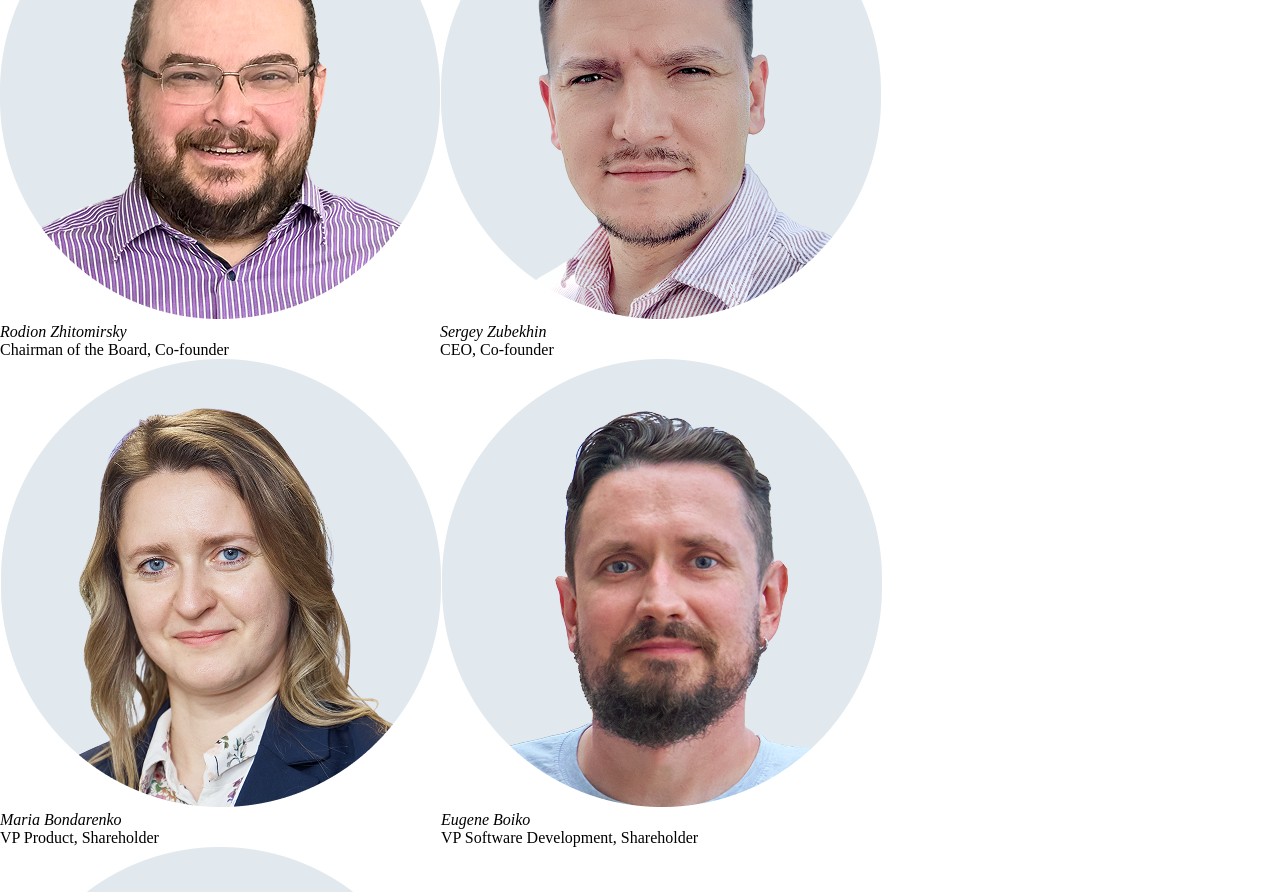
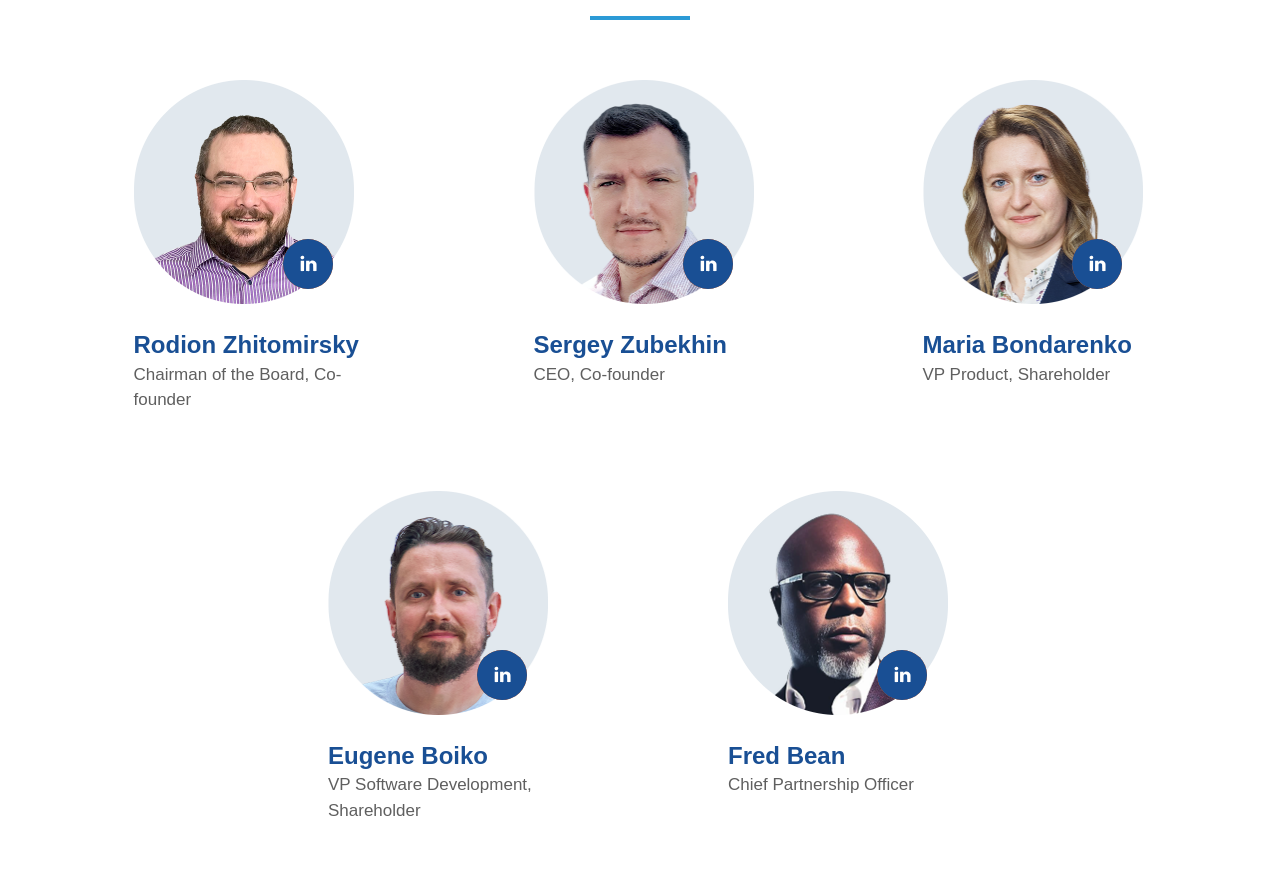
Before and after one commit to vikktoriiaa/lesson, a plain HTML site: page index.html in a window 1280 px wide. Shown: the part 166-1058 px from the top of the page. After the commit the page ends 989 px from the top, so only its background shows below. Drawn offline with Linux system fonts and the light colour scheme; a web font is replaced by a local one.

Commit message:
added images and changed files

```diff
--- a/index.html
+++ b/index.html
@@ -15,7 +15,11 @@
     <section class="content__card">
       <div class="content__card-rectangle">
         <img src="images/Rectangle 1.png" alt="Rodion Zhitomirsky" class="content__card-rectangle-img">
+        <a href="#" class="content__card-rectangle-link"></a>
       </div>
+      <img src="images/icon.svg" alt="icon" class="content__card-icon">
+      <img src="images/circle.svg" alt="icon" class="content__card-circle">
+      <img src="images/arrow.svg" alt="icon" class="content__card-arrow">
       <address class="content__card-name">Rodion Zhitomirsky</address>
       <p class="content__card-desc">Chairman of the Board, Co-founder</p>
     </section>
@@ -23,7 +27,11 @@
     <section class="content__card">
       <div class="content__card-rectangle">
         <img src="images/Rectangle 2.png" alt="Sergey Zubekhin" class="content__card-rectangle-img">
+        <a href="#" class="content__card-rectangle-link"></a>
       </div>
+      <img src="images/icon.svg" alt="icon" class="content__card-icon">
+      <img src="images/circle.svg" alt="icon" class="content__card-circle">
+      <img src="images/arrow.svg" alt="icon" class="content__card-arrow">
       <address class="content__card-name">Sergey Zubekhin</address>
       <p class="content__card-desc">CEO, Co-founder</p>
     </section>
@@ -31,7 +39,11 @@
     <section class="content__card">
       <div class="content__card-rectangle">
         <img src="images/Rectangle 3.png" alt="Maria Bondarenko" class="content__card-rectangle-img">
+        <a href="#" class="content__card-rectangle-link"></a>
       </div>
+      <img src="images/icon.svg" alt="icon" class="content__card-icon">
+      <img src="images/circle.svg" alt="icon" class="content__card-circle">
+      <img src="images/arrow.svg" alt="icon" class="content__card-arrow">
       <address class="content__card-name">Maria Bondarenko</address>
       <p class="content__card-desc">VP Product, Shareholder</p>
     </section>
@@ -39,7 +51,11 @@
     <section class="content__card">
       <div class="content__card-rectangle">
         <img src="images/Rectangle 4.png" alt="Eugene Boiko" class="content__card-rectangle-img">
+        <a href="#" class="content__card-rectangle-link"></a>
       </div>
+      <img src="images/icon.svg" alt="icon" class="content__card-icon">
+      <img src="images/circle.svg" alt="icon" class="content__card-circle">
+      <img src="images/arrow.svg" alt="icon" class="content__card-arrow">
       <address class="content__card-name">Eugene Boiko</address>
       <p class="content__card-desc">VP Software Development, Shareholder</p>
     </section>
@@ -47,7 +63,11 @@
     <section class="content__card">
       <div class="content__card-rectangle">
         <img src="images/Rectangle 5.png" alt="Fred Bean" class="content__card-rectangle-img">
+        <a href="#" class="content__card-rectangle-link"></a>
       </div>
+      <img src="images/icon.svg" alt="icon" class="content__card-icon">
+      <img src="images/circle.svg" alt="icon" class="content__card-circle">
+      <img src="images/arrow.svg" alt="icon" class="content__card-arrow">
       <address class="content__card-name">Fred Bean</address>
       <p class="content__card-desc">Chief Partnership Officer</p>
     </section>
--- a/style.css
+++ b/style.css
@@ -14,7 +14,99 @@
   box-sizing: border-box;
 }
 
+body {
+  scroll-behavior: smooth;
+}
+
+.title {
+  font: 600 40px/140% "OpenSans" , sans-serif;
+  margin: 100px auto 26px;
+  text-align: center;
+  color: #333;
+}
+
+.rectangle {
+  width: 100px;
+  height: 4px;
+  background: #2B9AD6;
+  margin: 0 auto 60px;
+}
+
 .content {
   display: flex;
   flex-wrap: wrap;
+  justify-content: center;
+  width: 1017px;
+  margin: 0 auto;
 }
+
+.content__card {
+  width: 224px;
+  margin-bottom: 78px;
+  position: relative;
+
+  &:nth-child(1){
+    margin-right: 165px;
+    width: 235px;
+  }
+  &:nth-child(2) {
+    margin-right: 165px;
+  }
+  &:nth-child(4) {
+    margin-right: 176px;
+    margin-bottom: 0;
+  }
+  &:nth-child(5) {
+    margin-bottom: 0;
+  }
+}
+
+.content__card-rectangle-img {
+  width: 220px;
+  height: 224px;
+  margin-bottom: 20px;
+}
+
+.content__card-icon {
+  position: absolute;
+  top: 159px;
+  left: 149px;
+  z-index: 1;
+
+  &:hover {
+    z-index: -1;
+    animation-delay: 5s;
+  }
+}
+.content__card-rectangle-link {
+  position: absolute;
+  top: 159px;
+  left: 149px;
+  z-index: 1;
+  text-decoration: none;
+}
+
+.content__card-circle {
+  position: absolute;
+  top: 159px;
+  left: 149px;
+  z-index: 0;
+}
+
+.content__card-arrow {
+  margin: 9px;
+  position: absolute;
+  top: 159px;
+  left: 149px;
+  z-index: 0;
+}
+
+.content__card-name {
+  font: 700 24px/140% "OpenSans" , sans-serif;
+  color: #194F94;
+}
+
+.content__card-desc {
+  font: 400 17px/150% "OpenSans" , sans-serif;
+  color: #5F5F5F;
+}
```
Also changed, not shown: images/Rectangle 10.png (added), images/Rectangle 6.png (added), images/Rectangle 7.png (added), images/Rectangle 8.png (added), images/Rectangle 9.png (added), images/arrow.svg (added), images/circle.svg (added), images/icon.svg (added), 2 other files.
